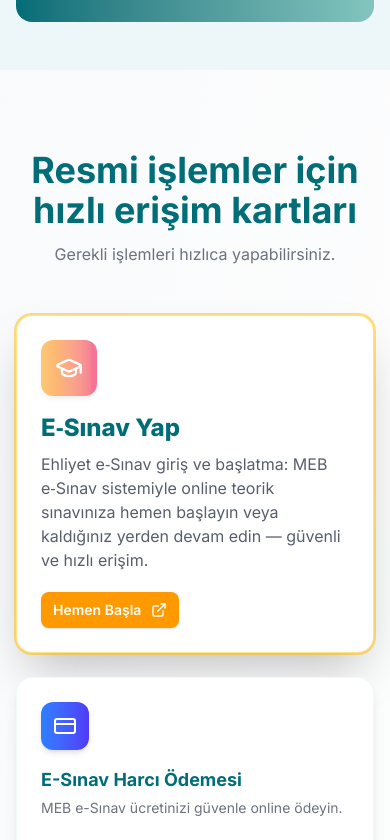
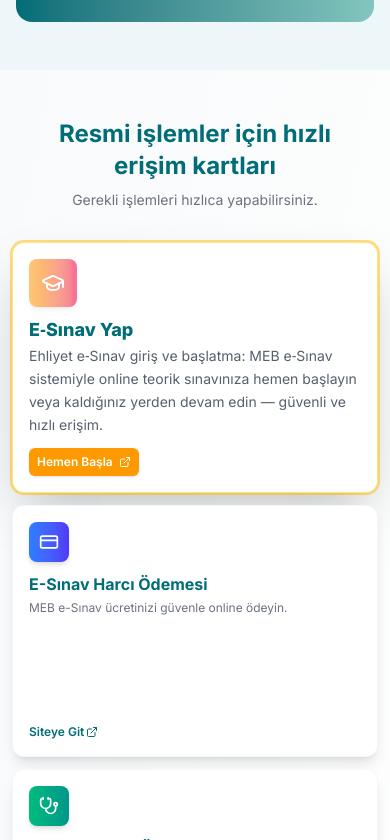
Before and after one commit to enesarihan/yeni-karabaglar-surucu-kursu, a Next.js app: page / in a window 390 px wide. Shown: the part 3204-4044 px from the top of the page. Built offline with nearby package versions, Linux system fonts and the light colour scheme.

Commit message:
aypars güncelleme 3

```diff
--- a/src/app/page.tsx
+++ b/src/app/page.tsx
@@ -1,6 +1,5 @@
 import Navbar from "@/components/layout/Navbar";
 import Hero from "@/components/sections/Hero";
-import Teachers from "@/components/sections/Teachers";
 import MiniContact from "@/components/sections/MiniContact";
 import About from "@/components/sections/About";
 import Services from "@/components/sections/Services";
--- a/src/components/layout/Navbar.tsx
+++ b/src/components/layout/Navbar.tsx
@@ -11,7 +11,6 @@ import {
   Phone,
   Car,
   Map,
-  Users,
   MessageCircle,
   Home,
   Settings,
--- a/src/components/sections/Contact.tsx
+++ b/src/components/sections/Contact.tsx
@@ -5,7 +5,6 @@ import { useState } from "react";
 import {
   PhoneIcon,
   MapPinIcon,
-  ClockIcon,
   CheckCircleIcon,
 } from "@heroicons/react/24/outline";
 
--- a/src/components/sections/ExternalLinks.tsx
+++ b/src/components/sections/ExternalLinks.tsx
@@ -80,25 +80,25 @@ const ExternalLinks = () => {
   return (
     <section
       id="external-links"
-      className="py-20 bg-gradient-to-br from-gray-50 to-white"
+      className="py-12 sm:py-16 lg:py-20 bg-gradient-to-br from-gray-50 to-white"
     >
-      <div className="max-w-7xl mx-auto px-4 sm:px-6 lg:px-8">
+      <div className="max-w-7xl mx-auto px-3 sm:px-4 md:px-6 lg:px-8">
         <motion.div
           initial={{ opacity: 0, y: 30 }}
           whileInView={{ opacity: 1, y: 0 }}
           viewport={{ once: true }}
           transition={{ duration: 0.6 }}
-          className="text-center mb-12"
+          className="text-center mb-8 sm:mb-10 lg:mb-12"
         >
-          <h2 className="text-4xl md:text-5xl font-bold text-primary mb-3">
+          <h2 className="text-2xl sm:text-3xl md:text-4xl lg:text-5xl font-bold text-primary mb-2 sm:mb-3 px-2">
             Resmi işlemler için hızlı erişim kartları
           </h2>
-          <p className="text-foreground/70 max-w-3xl mx-auto">
+          <p className="text-sm sm:text-base text-foreground/70 max-w-3xl mx-auto px-4">
             Gerekli işlemleri hızlıca yapabilirsiniz.
           </p>
         </motion.div>
 
-        <div className="grid sm:grid-cols-2 lg:grid-cols-4 auto-rows-fr grid-flow-dense gap-6 items-stretch justify-items-stretch">
+        <div className="grid grid-cols-1 sm:grid-cols-2 lg:grid-cols-3 xl:grid-cols-4 auto-rows-fr grid-flow-dense gap-3 sm:gap-4 lg:gap-6 items-stretch justify-items-stretch">
           {links.map((item: LinkItem, index) => {
             const isFeatured = item.featured === true;
             return (
@@ -109,10 +109,10 @@ const ExternalLinks = () => {
                 viewport={{ once: true }}
                 transition={{ duration: 0.4, delay: index * 0.05 }}
                 className={[
-                  "h-full",
+                  "h-full w-full",
                   isFeatured
-                    ? "sm:col-span-2 lg:col-span-2 lg:col-start-2"
-                    : "",
+                    ? "col-span-1 sm:col-span-2 lg:col-span-2 xl:col-span-2 xl:col-start-2"
+                    : "col-span-1",
                 ].join(" ")}
               >
                 <Link
@@ -123,8 +123,8 @@ const ExternalLinks = () => {
                 >
                   <div
                     className={[
-                      "rounded-2xl p-6 h-full min-h-56 md:min-h-60 flex flex-col justify-between transition-all duration-300",
-                      "hover:-translate-y-1",
+                      "rounded-xl sm:rounded-2xl p-4 sm:p-5 lg:p-6 h-full min-h-48 sm:min-h-52 md:min-h-56 lg:min-h-60 flex flex-col justify-between transition-all duration-300",
+                      "hover:-translate-y-1 active:scale-95",
                       isFeatured
                         ? "bg-white shadow-2xl border border-amber-300/60 ring-2 ring-amber-400/50"
                         : "bg-white shadow-lg border border-secondary/10 hover:shadow-2xl",
@@ -133,20 +133,26 @@ const ExternalLinks = () => {
                     <div>
                       <div
                         className={[
-                          "rounded-xl bg-gradient-to-r text-white flex items-center justify-center shadow-md mb-4",
-                          isFeatured ? "w-14 h-14 animate-pulse" : "w-12 h-12",
+                          "rounded-lg sm:rounded-xl bg-gradient-to-r text-white flex items-center justify-center shadow-md mb-3 sm:mb-4",
+                          isFeatured
+                            ? "w-12 h-12 sm:w-14 sm:h-14 animate-pulse"
+                            : "w-10 h-10 sm:w-12 sm:h-12",
                           item.color,
                         ].join(" ")}
                       >
                         <item.icon
-                          className={isFeatured ? "w-7 h-7" : "w-6 h-6"}
+                          className={
+                            isFeatured
+                              ? "w-6 h-6 sm:w-7 sm:h-7"
+                              : "w-5 h-5 sm:w-6 sm:h-6"
+                          }
                         />
                       </div>
                       <h3
                         className={
                           isFeatured
-                            ? "text-2xl font-extrabold text-primary mb-2"
-                            : "text-lg font-bold text-primary mb-1"
+                            ? "text-lg sm:text-xl lg:text-2xl font-extrabold text-primary mb-1 sm:mb-2 leading-tight"
+                            : "text-base sm:text-lg font-bold text-primary mb-1 leading-tight"
                         }
                       >
                         {item.title}
@@ -154,8 +160,8 @@ const ExternalLinks = () => {
                       <p
                         className={
                           isFeatured
-                            ? "text-base text-foreground/80 mb-5"
-                            : "text-sm text-foreground/70 mb-4"
+                            ? "text-sm sm:text-base text-foreground/80 mb-3 sm:mb-4 lg:mb-5 leading-relaxed"
+                            : "text-xs sm:text-sm text-foreground/70 mb-3 sm:mb-4 leading-relaxed"
                         }
                       >
                         {item.desc}
@@ -164,12 +170,14 @@ const ExternalLinks = () => {
                     <div
                       className={
                         isFeatured
-                          ? "inline-flex items-center gap-2 self-start bg-amber-500 text-white font-semibold text-sm px-3 py-2 rounded-lg shadow hover:bg-amber-600"
-                          : "inline-flex items-center text-primary font-semibold text-sm"
+                          ? "inline-flex items-center gap-1 sm:gap-2 self-start bg-amber-500 text-white font-semibold text-xs sm:text-sm px-2 sm:px-3 py-1.5 sm:py-2 rounded-md sm:rounded-lg shadow hover:bg-amber-600 transition-colors"
+                          : "inline-flex items-center text-primary font-semibold text-xs sm:text-sm"
                       }
                     >
-                      {isFeatured ? "Hemen Başla" : "Siteye Git"}
-                      <ExternalLink className="w-4 h-4 ml-0.5 transition-transform duration-200 group-hover:translate-x-0.5" />
+                      <span className="truncate">
+                        {isFeatured ? "Hemen Başla" : "Siteye Git"}
+                      </span>
+                      <ExternalLink className="w-3 h-3 sm:w-4 sm:h-4 ml-0.5 transition-transform duration-200 group-hover:translate-x-0.5 flex-shrink-0" />
                     </div>
                   </div>
                 </Link>
--- a/src/components/sections/MiniContact.tsx
+++ b/src/components/sections/MiniContact.tsx
@@ -33,7 +33,7 @@ const MiniContact = () => {
                 Formu Doldur
               </Link>
               <Link
-                href="tel:+902322644003"
+                href="tel:+905324328695"
                 className="inline-flex items-center justify-center px-6 py-3 border-2 border-white text-white font-semibold rounded-xl hover:bg-white/10 transition-colors duration-200"
               >
                 <Phone className="w-5 h-5 mr-2" />
--- a/src/components/sections/Teachers.tsx
+++ /dev/null
@@ -1,175 +0,0 @@
-"use client";
-
-import { motion } from "framer-motion";
-import { AcademicCapIcon, ClockIcon } from "@heroicons/react/24/solid";
-import { User, UserCheck, Briefcase } from "lucide-react";
-
-const Teachers = () => {
-  const teachers = [
-    {
-      id: 1,
-      name: "Mehmet Yılmaz",
-      title: "Baş Eğitmen",
-      experience: "20 yıl",
-      speciality: "Direksiyon Eğitimi",
-      icon: UserCheck,
-      description:
-        "Sabırlı ve deneyimli yaklaşımıyla öğrencilerini başarıya ulaştırır.",
-      achievements: [
-        "500+ Başarılı Öğrenci",
-        "Emniyet Müdürlüğü Sertifikası",
-        "Pedagoji Eğitimi",
-      ],
-    },
-    {
-      id: 2,
-      name: "Ayşe Kaya",
-      title: "Trafik Eğitmeni",
-      experience: "15 yıl",
-      speciality: "Trafik Kuralları",
-      icon: User,
-      description: "Trafik kurallarını etkili öğretim yöntemleriyle aktarır.",
-      achievements: [
-        "300+ Başarılı Öğrenci",
-        "Trafik Eğitimi Sertifikası",
-        "İlk Yardım Eğitimi",
-      ],
-    },
-    {
-      id: 3,
-      name: "Ali Demir",
-      title: "Sürüş Eğitmeni",
-      experience: "12 yıl",
-      speciality: "Pratik Sürüş",
-      icon: Briefcase,
-      description: "Güvenli sürüş tekniklerini pratik uygulamalarla öğretir.",
-      achievements: [
-        "400+ Başarılı Öğrenci",
-        "Savunma Sürüşü Sertifikası",
-        "Motor Eğitimi",
-      ],
-    },
-  ];
-
-  const containerVariants = {
-    hidden: { opacity: 0 },
-    visible: {
-      opacity: 1,
-      transition: {
-        staggerChildren: 0.2,
-      },
-    },
-  };
-
-  const itemVariants = {
-    hidden: { opacity: 0, y: 50 },
-    visible: {
-      opacity: 1,
-      y: 0,
-      transition: {
-        duration: 0.6,
-      },
-    },
-  };
-
-  return (
-    <section id="teachers" className="py-20 bg-white">
-      <div className="max-w-7xl mx-auto px-4 sm:px-6 lg:px-8">
-        {/* Section Header */}
-        <motion.div
-          initial={{ opacity: 0, y: 30 }}
-          whileInView={{ opacity: 1, y: 0 }}
-          viewport={{ once: true }}
-          transition={{ duration: 0.6 }}
-          className="text-center mb-16"
-        >
-          <h2 className="text-4xl md:text-5xl font-bold text-primary mb-4">
-            Deneyimli Eğitmenlerimiz
-          </h2>
-          <p className="text-lg text-foreground/70 max-w-3xl mx-auto">
-            Lisanslı ve deneyimli eğitmenlerimiz, güvenli sürüş için gerekli tüm
-            bilgi ve becerileri size aktaracak.
-          </p>
-        </motion.div>
-
-        {/* Teachers Grid */}
-        <motion.div
-          variants={containerVariants}
-          initial="hidden"
-          whileInView="visible"
-          viewport={{ once: true }}
-          className="grid md:grid-cols-2 lg:grid-cols-3 gap-8"
-        >
-          {teachers.map((teacher) => (
-            <motion.div
-              key={teacher.id}
-              variants={itemVariants}
-              className="group"
-            >
-              <div className="bg-gradient-to-br from-accent to-white rounded-2xl p-8 shadow-lg hover:shadow-2xl transition-all duration-300 transform hover:-translate-y-2 border border-secondary/20">
-                {/* Teacher Avatar */}
-                <div className="text-center mb-6">
-                  <div className="w-24 h-24 mx-auto bg-gradient-to-br from-primary to-secondary rounded-full flex items-center justify-center mb-4 group-hover:scale-110 transition-transform duration-300">
-                    <teacher.icon className="w-12 h-12 text-white" />
-                  </div>
-                  <h3 className="text-xl font-bold text-primary mb-1">
-                    {teacher.name}
-                  </h3>
-                  <p className="text-secondary font-medium mb-2">
-                    {teacher.title}
-                  </p>
-                </div>
-
-                {/* Teacher Info */}
-                <div className="space-y-4">
-                  {/* Experience & Specialty */}
-                  <div className="flex justify-between items-center">
-                    <div className="flex items-center space-x-2">
-                      <ClockIcon className="w-5 h-5 text-primary" />
-                      <span className="text-sm font-medium text-foreground">
-                        {teacher.experience}
-                      </span>
-                    </div>
-                    <div className="flex items-center space-x-2">
-                      <AcademicCapIcon className="w-5 h-5 text-secondary" />
-                      <span className="text-sm font-medium text-foreground">
-                        {teacher.speciality}
-                      </span>
-                    </div>
-                  </div>
-
-                  {/* Description */}
-                  <p className="text-foreground/70 text-sm leading-relaxed">
-                    {teacher.description}
-                  </p>
-
-                  {/* Achievements */}
-                  <div className="space-y-2">
-                    <h4 className="text-sm font-semibold text-primary">
-                      Başarıları:
-                    </h4>
-                    <div className="space-y-1">
-                      {teacher.achievements.map((achievement, index) => (
-                        <div
-                          key={index}
-                          className="flex items-center space-x-2"
-                        >
-                          <div className="w-2 h-2 bg-secondary rounded-full"></div>
-                          <span className="text-xs text-foreground/70">
-                            {achievement}
-                          </span>
-                        </div>
-                      ))}
-                    </div>
-                  </div>
-                </div>
-              </div>
-            </motion.div>
-          ))}
-        </motion.div>
-      </div>
-    </section>
-  );
-};
-
-export default Teachers;
```
Also changed, not shown: next.config.ts (+18 -15 lines), src/components/sections/About.tsx (+5 -5 lines).
